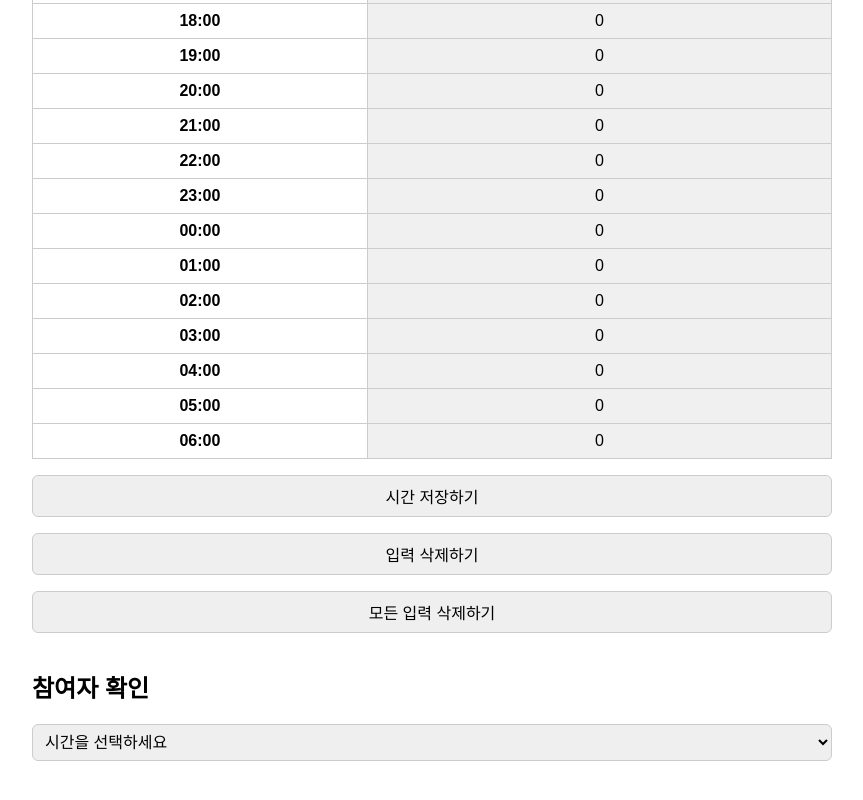
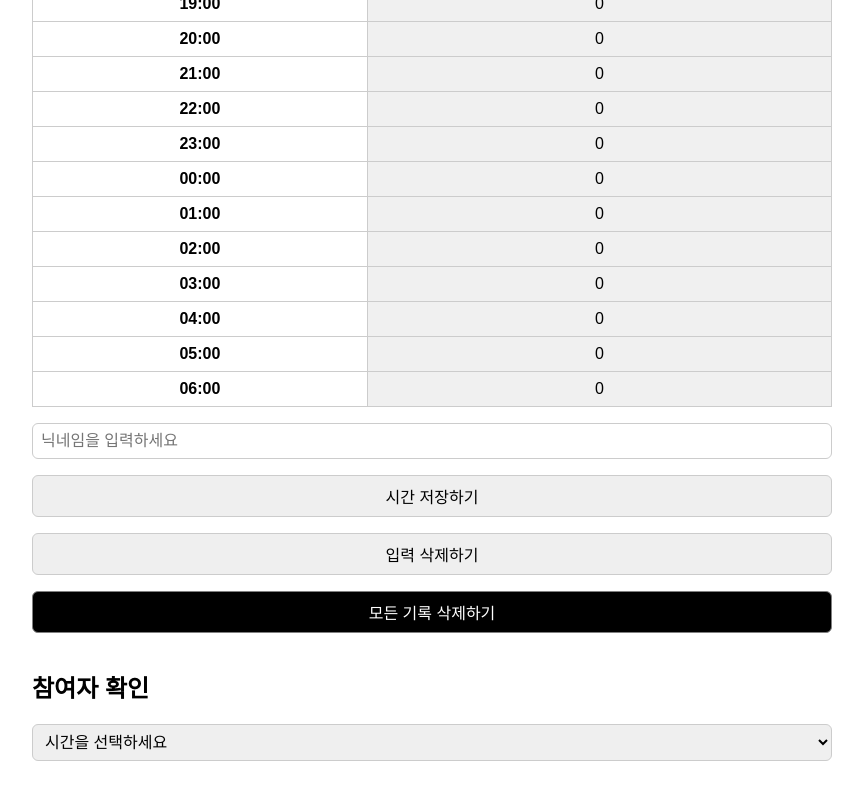
Before and after one commit to VinnnK/Schedule, a plain HTML site: page index.html in a window 1280 px wide. Shown: the part 580-1380 px from the top of the page, without its empty margins (208-1071 px from the left). Drawn offline with Linux system fonts and the light colour scheme.

Commit message:
Update index.html

```diff
--- a/index.html
+++ b/index.html
@@ -3,7 +3,7 @@
   <head>
     <meta charset="UTF-8" />
     <meta name="viewport" content="width=device-width, initial-scale=1.0"/>
-    <title>모임 시간표</title>
+    <title>모임 참여시간</title>
     <style>
       body {
         font-family: sans-serif;
@@ -91,9 +91,6 @@
       </div>
     </div>
 
-    <input type="text" id="nickname" placeholder="닉네임을 입력하세요" />
-    <div class="message" id="message"></div>
-
     <table>
       <thead>
         <tr><th>시간</th><th>참여 인원</th></tr>
@@ -101,15 +98,20 @@
       <tbody id="time-table"></tbody>
     </table>
 
+    <input type="text" id="nickname" placeholder="닉네임을 입력하세요" />
+    <div class="message" id="message"></div>
     <button onclick="saveSchedule()">시간 저장하기</button>
     <button onclick="deleteSchedule()">입력 삭제하기</button>
-    <button onclick="deleteAllSchedules()">모든 입력 삭제하기</button>
+    <button onclick="deleteAllSchedules()" style="background-color:black; border-color:gray; color:white" >모든 기록 삭제하기</button>
 
     <h2>참여자 확인</h2>
     <select id="hour-select">
       <option value="">시간을 선택하세요</option>
     </select>
     <ul id="hour-participants"></ul>
+
+
+
 
     <script>
       const HOURS = Array.from({ length: 24 }, (_, i) => (i + 7) % 24);
```
